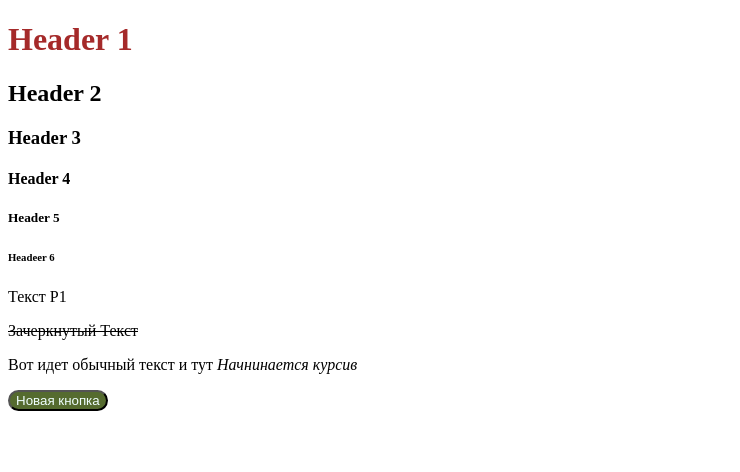
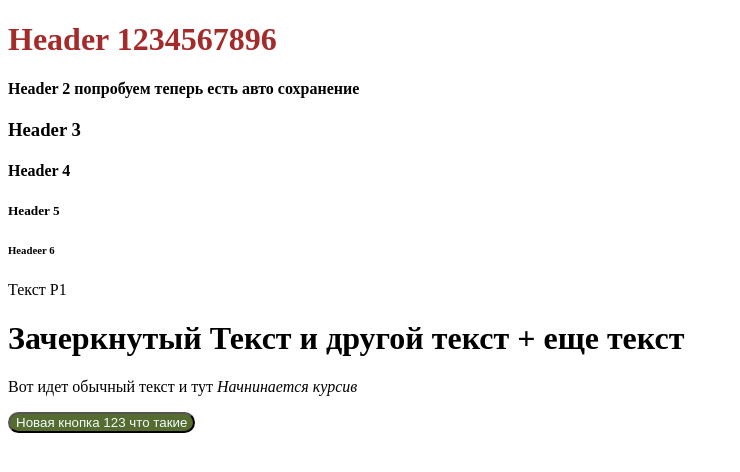
Before and after one commit to nikitamp3/etosilno, a plain HTML site: page index.html in a window 1280 px wide. Shown: the whole page, without its empty margins (0-740 px from the left). Drawn offline with Linux system fonts and the light colour scheme.

Commit message:
коммитим

```diff
--- a/index.html
+++ b/index.html
@@ -9,11 +9,11 @@
 
  <body>
     <h1 class="zagolovok">
-        Header 1
+        Header 1234567896
     </h1>
-    <H2>
-        Header 2
-    </H2>
+    <h4>
+        Header 2 попробуем теперь есть авто сохранение
+    </h4>
     <H3>
         Header 3
     </H3>
@@ -29,14 +29,14 @@
     <p>
         Текст P1
     </p>
-    <s>
-        Зачеркнутый Текст
-    </s>
+    <h1>
+        Зачеркнутый Текст и другой текст + еще текст
+    </h1>
     <p>
         Вот идет обычный текст и тут <i> Начнинается курсив </i>
     </p>
     <button class="superbutton">
-        Новая кнопка
+        Новая кнопка 123 что такие
     </button>
 
     <script src="first.js"></script>
```
